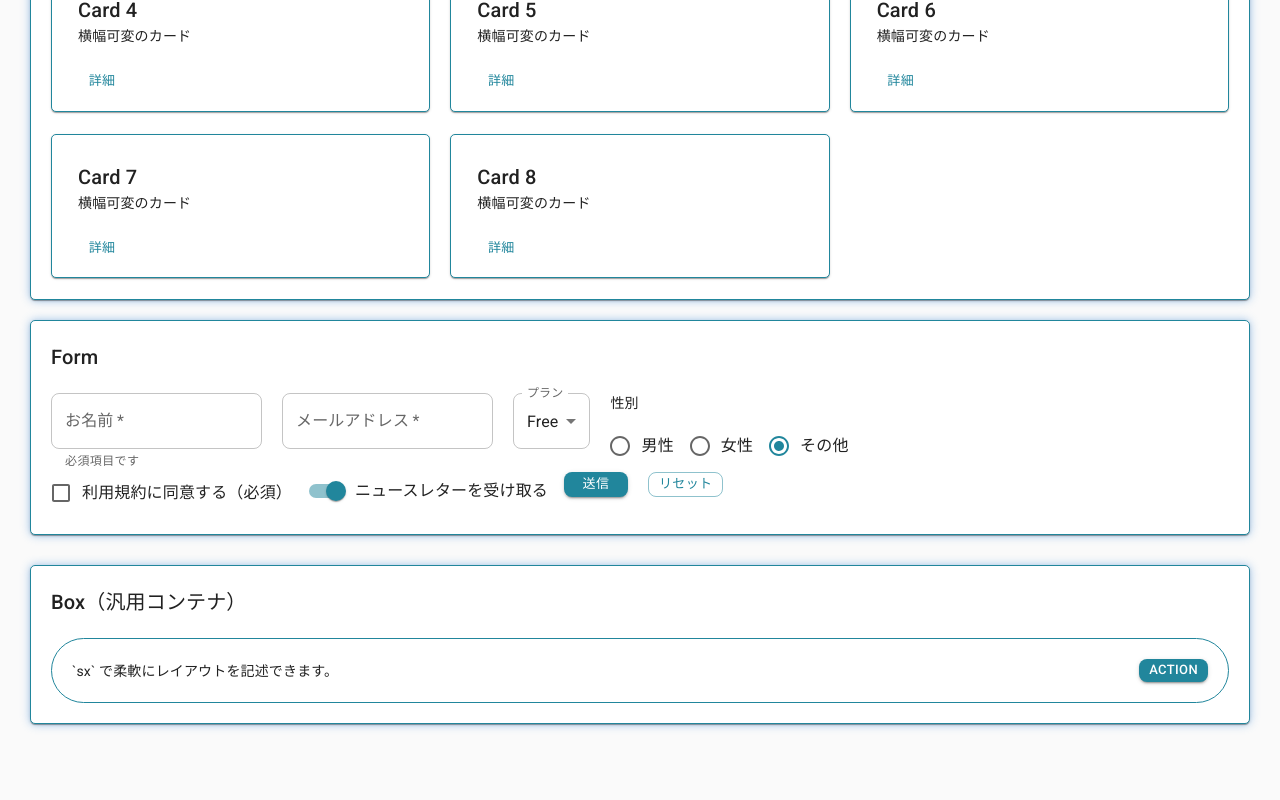
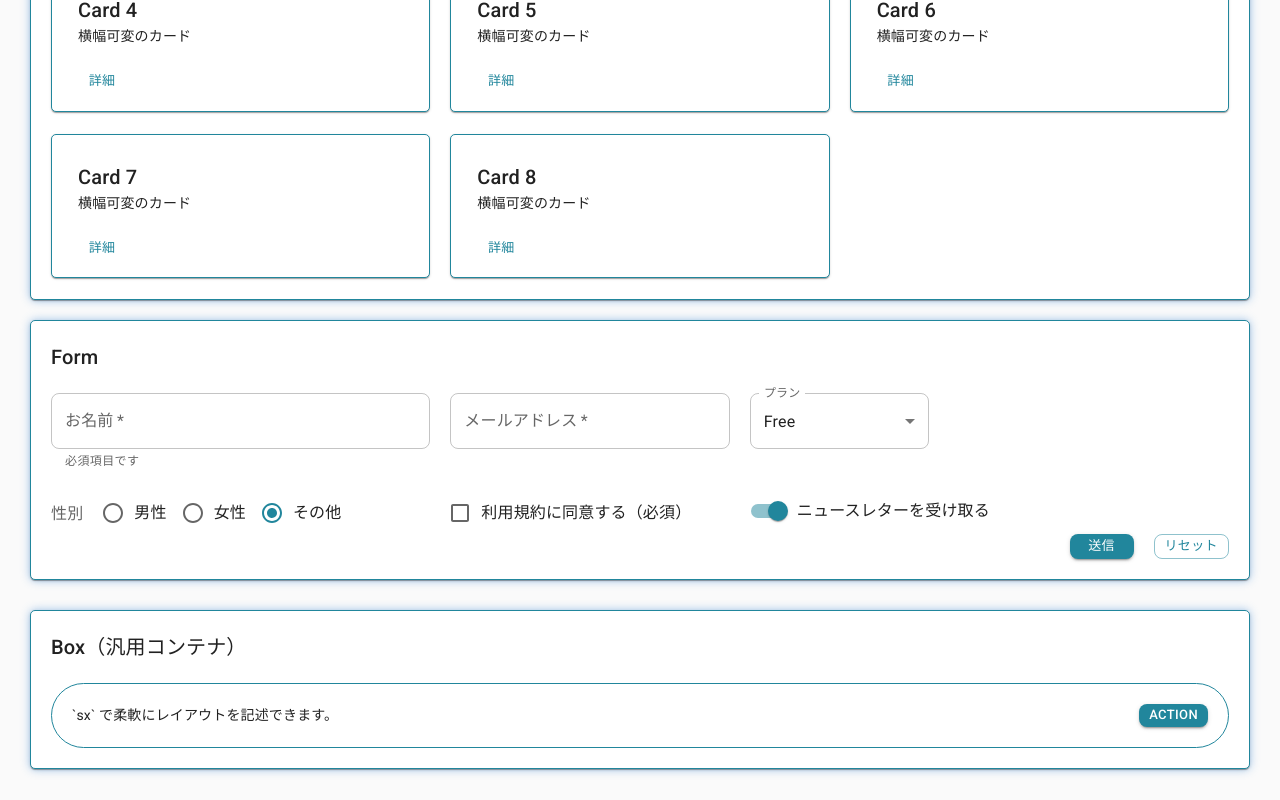
Before and after one commit to shinjixxxxx/mui-template, a React (Vite) app: page / in a window 1280 px wide. Shown: the part 1121-1921 px from the top of the page. Before the commit the page ends 1876 px from the top, so only its background shows below. Built offline with nearby package versions, Linux system fonts and the light colour scheme.

Commit message:
Grid: grid2形式への移行＋FormControlLabel化とりあえずパラメータをgrid2形式へ TypographyをFormControlLabelに変更

```diff
--- a/src/App.jsx
+++ b/src/App.jsx
@@ -5,7 +5,10 @@ import { useColorScheme } from '@mui/material/styles';
 import Container from '@mui/material/Container';
 import Box from '@mui/material/Box';
 import Paper from '@mui/material/Paper';
+
+// GRID2 //
 import Grid from '@mui/material/Grid';
+
 import Stack from '@mui/material/Stack';
 
 import Typography from '@mui/material/Typography';
@@ -20,6 +23,7 @@ import CardActions from '@mui/material/CardActions';
 
 import TextField from '@mui/material/TextField';
 import FormControl from '@mui/material/FormControl';
+import FormLabel from '@mui/material/FormLabel';
 import InputLabel from '@mui/material/InputLabel';
 import Select from '@mui/material/Select';
 import MenuItem from '@mui/material/MenuItem';
@@ -155,7 +159,6 @@ export default function App() {
         </Card>
       </Paper>
 
-
       {/* Grid + Card セクション 01 */}
       <Box
         sx={{
@@ -202,15 +205,16 @@ export default function App() {
 
 
 
-
       {/* Form フォーム セクション */}
       <Paper className='border' sx={{ p: 2, mb: 3 }}>
         <Typography variant="h6" sx={{ mb: 2 }}>
           Form
         </Typography>
-        <Box component="form" onSubmit={handleSubmit} noValidate>
-          <Grid container spacing={2} sx={{ width: "100%" }}>
-            <Grid xs={12} md={6}>
+
+        <Box component="form" onSubmit={handleSubmit} className='_border' >
+
+          <Grid container spacing={2} sx={{ width: "100%" }} className='_border'>
+            <Grid size={{ xs: 12, md: 4 }}>
               <TextField
                 fullWidth
                 required
@@ -220,7 +224,7 @@ export default function App() {
                 helperText="必須項目です"
               />
             </Grid>
-            <Grid xs={12} md={6}>
+            <Grid size={{ xs: 12, md: 3 }}>
               <TextField
                 fullWidth
                 required
@@ -231,7 +235,7 @@ export default function App() {
               />
             </Grid>
 
-            <Grid xs={12} md={6}>
+            <Grid size={{ xs: 12, md: 2 }} >
               <FormControl fullWidth>
                 <InputLabel id="plan-label">プラン</InputLabel>
                 <Select
@@ -247,11 +251,18 @@ export default function App() {
               </FormControl>
             </Grid>
 
-            <Grid xs={12} md={6}>
-              <FormControl component="fieldset">
-                <Typography variant="subtitle2" sx={{ mb: 1 }}>
-                  性別
-                </Typography>
+
+
+          </Grid>
+
+
+          <Grid spacing={2} container sx={{ width: "100%", mt: 2 }} >
+
+            <Grid size={{ xs: 6, md: 4 }}>
+              <Stack direction="row" alignItems="center" spacing={2} flexWrap="wrap">
+                <FormLabel id="gender-label" sx={{ whiteSpace: 'nowrap' }}>
+                  性別      </FormLabel>
+
                   <RadioGroup
                     row
                     value={form.gender}
@@ -273,16 +284,10 @@ export default function App() {
                       label="その他"
                     />
                   </RadioGroup>
-              </FormControl>
-            </Grid>
+              </Stack>
             </Grid>
 
-
-
-
-          <Grid container sx={{ width: "100%" }} xl={12} xs={12} sm={12} md={12}>
-
-            <Grid xs={12} md={6}>
+            <Grid size={{ xs: 6, md: 3 }}>
               <FormControlLabel
                 control={
                   <Checkbox
@@ -294,7 +299,7 @@ export default function App() {
               />
             </Grid>
 
-            <Grid xs={12} md={6}>
+            <Grid size={{ xs: 6, md: 3 }}>
               <FormControlLabel
                 control={
                   <Switch
@@ -305,8 +310,16 @@ export default function App() {
                 label="ニュースレターを受け取る"
               />
             </Grid>
+          </Grid>
 
-            <Grid xs={12}>
+
+          <Grid size={{ xs: 12, md: 12 }} container
+            sx={{
+              justifyContent: 'space-between',
+            }}
+          >
+            <Grid size={{ xs: 2, md: 2 }}></Grid>
+
             <Stack direction="row" spacing={2}>
 
               <Button type="submit" variant="contained">
@@ -330,7 +343,6 @@ export default function App() {
               </Button>
             </Stack>
 
-            </Grid>
           </Grid>
 
 
```
Lines whose indentation alone changed are shown as unchanged.
